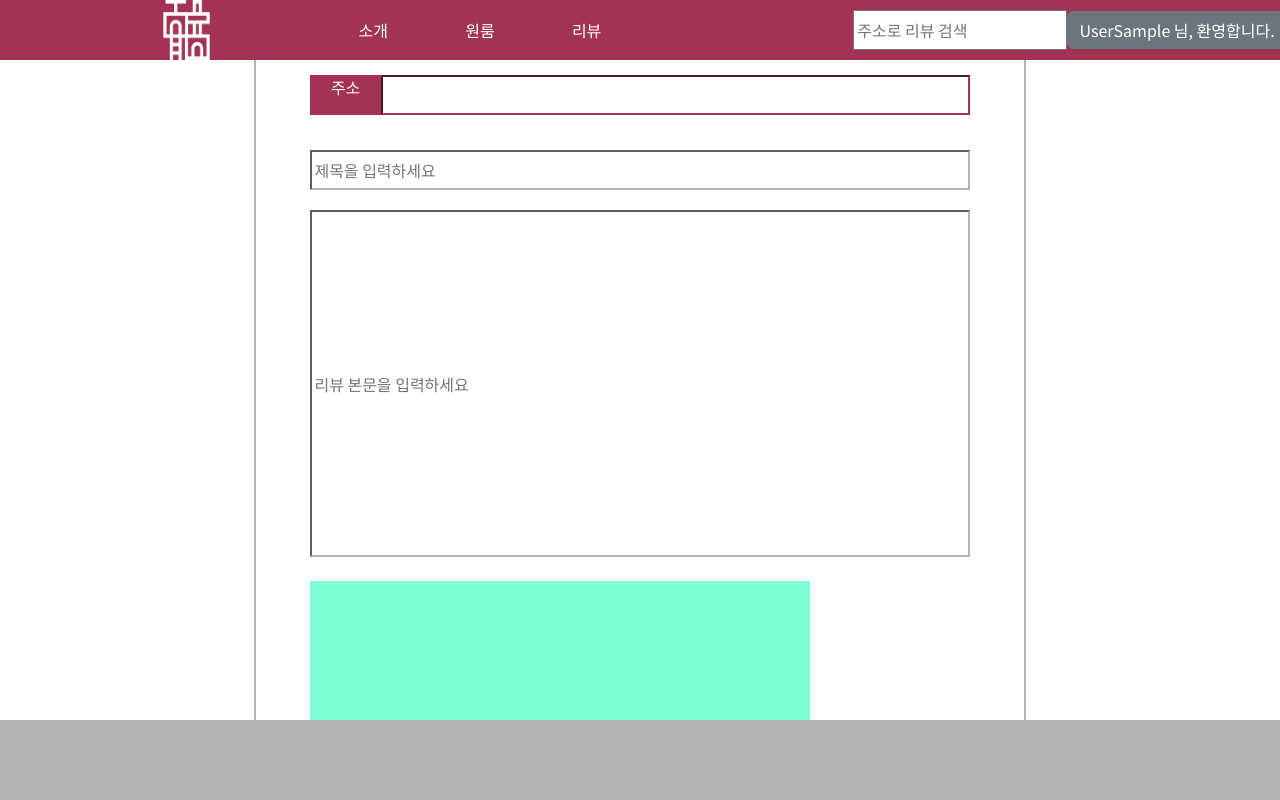
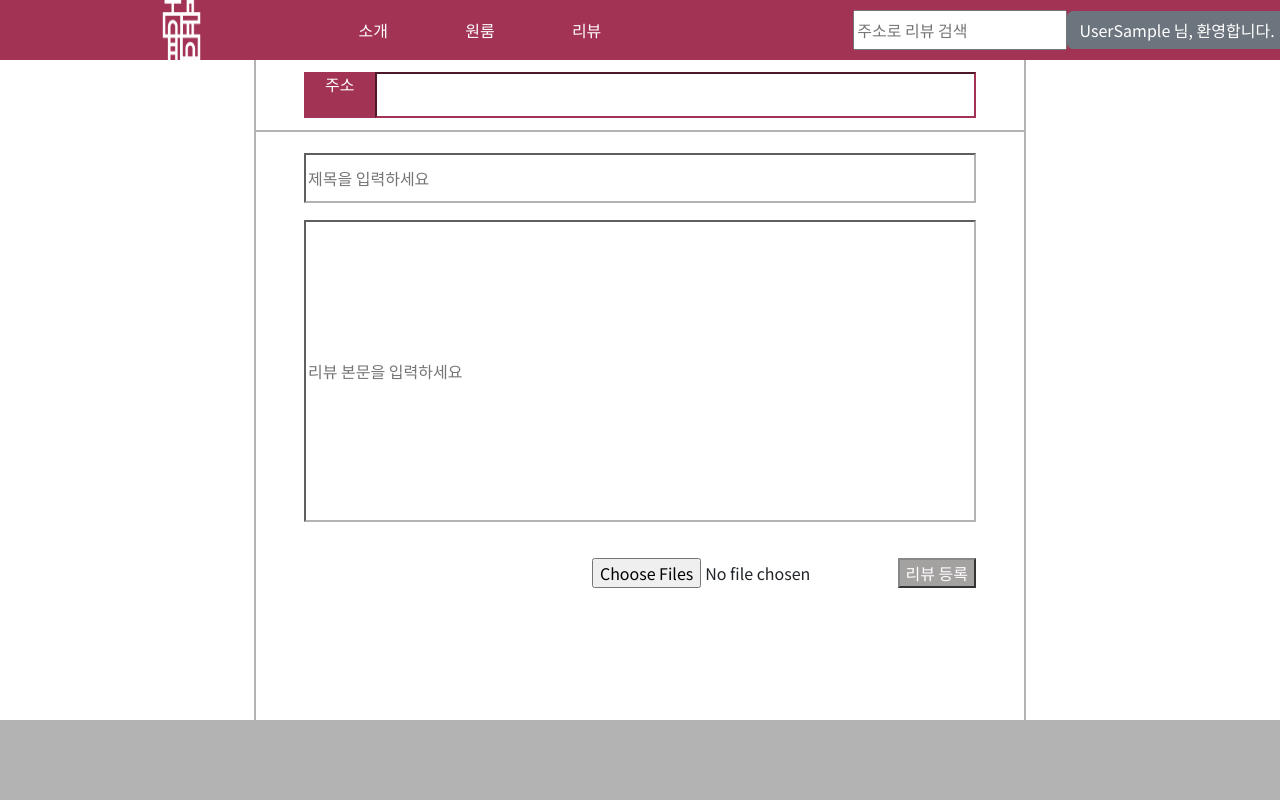
Before and after one commit to adover134/django_review_platform, a Django app: page /normal_user_review_write_page/ in a window 1280 px wide. Run offline with Django 4.2, Linux system fonts and the light colour scheme; the visitor is signed in with stand-in values (Sample User, id 1); style sheets or scripts are compiled from the project's sources; parts of the project's set-up code (start-up, migrations or seed data) failed here and were passed over; some libraries are stand-ins or nearby versions.

Commit message:
리뷰작성페이지 비율

```diff
--- a/static/css/normalUserReviewWriteTemplate.css
+++ b/static/css/normalUserReviewWriteTemplate.css
@@ -1,3 +1,22 @@
+#text_review {
+  height: 100%;
+  width: 100%;
+}
+
+#tr1 {
+  outline: solid 2px #B3B3B3;
+  height: 10.6%;
+  width: 100%;
+  display: flex;
+  padding: 1.5% 6.25% 1.5% 6.25%;
+}
+
+#tr2 {
+  height: 89.39%;
+  width: 100%;
+  padding: 3.03% 6.25% 3.03% 6.25%;
+}
+
 #mainDiv {
   overflow-y: scroll;
   overflow-x: hidden;
@@ -8,18 +27,19 @@ li {
 }
 
 img {
-  width: 6.2vw;
-  height: 10vh;
+  width: 100%;
+  height: 100%;
   list-style: none;
+  float: left;
+  padding-right: 20%;
 }
 
 .image-preview {
-  padding-left: 0;
-  width: 500px;
-  height: 200px;
+  width: 50%;
+  height: 100%;
   background-color: aquamarine;
   display: flex;
-  gap: 1.6vw;
+  float: left;
 }
 
 /*# sourceMappingURL=normalUserReviewWriteTemplate.css.map */
--- a/static/css/normalUserReviewWriteTemplate.scss
+++ b/static/css/normalUserReviewWriteTemplate.scss
@@ -1,4 +1,20 @@
 @import "color.scss";
+#text_review{
+    height:100%;
+    width:100%;
+}
+#tr1{
+    outline: solid 2px #B3B3B3 ;
+    height: 10.6%;
+    width: 100%;
+    display: flex;
+    padding: 1.5% 6.25% 1.5% 6.25%;
+}
+#tr2{
+    height: 89.39%;
+    width: 100%;
+    padding: 3.03% 6.25% 3.03% 6.25%;
+}
 #mainDiv{
     overflow-y:scroll;
     overflow-x:hidden;
@@ -8,16 +24,17 @@ li{
 }
 
 img{
-    width: 6.2vw;
-    height: 10vh;
+    width:100%;
+    height:100%;
     list-style: none;
+    float: left;
+    padding-right:20%;
 }
 
 .image-preview{
-    padding-left: 0;
-    width: 500px;
-    height: 200px;
+    width: 50%;
+    height: 100%;
     background-color: aquamarine;
     display: flex;
-    gap: 1.6vw;
+    float: left;
 }
--- a/templates/normal_user_review_write.html
+++ b/templates/normal_user_review_write.html
@@ -6,30 +6,35 @@
     <link rel="stylesheet" href="{% static 'css/normalUserReviewWriteTemplate.css' %}">
     <script src="//t1.daumcdn.net/mapjsapi/bundle/postcode/prod/postcode.v2.js"></script>
     <div id="icons" style="position:relative; display:none; float:left; height:500px; width:200px; border:1px solid green;"></div>
-    <div style="width: 51.5vw; margin: 0 auto">
+    <div style="width: 100%; height: 100%;">
         <form id="text_review" action="#" method="POST" enctype="multipart/form-data">
             {% csrf_token %}
-            <div style="height: 8.8vh; width: 100%; padding-top: 1.9vh; display: flex">
-                <div style="background-color: #A23355; color: white; width: 5.5vw; height: 5vh;
-                        text-align: center; margin: 0 auto">주소</div>
-                <input id="id_address" style="float: right; height: 5vh; border-color: #A23355;
+            <div id="tr1">
+                <div style="background-color: #A23355 ; color: white; height:100%; width: 10.61% ;
+                        text-align: center; margin: 0 auto" id="review_address">주소</div>
+                <input id="id_address" style="float: right; border-color: #A23355;
                         flex:1" name="address" required>
+                <script>
+                    let a = (document.getElementById('room_search_filter').offsetHeight/16).toString()+'rem';
+                    document.getElementById('room_search_filter').style.fontSize=a;
+                </script>
             </div>
-            <div style="height: 7.5vh; width: 100%; padding-top: 2.5vh">
-                <input style="width: 100%; height: 5vh; text-align: left; border-color: #B3B3B3" name="title"
+            <div id="tr2">
+                <div style="height: 9.09%; width: 100%; ">
+                    <input style="height:100%;width: 100%; text-align: left; border-color: #B3B3B3" name="title"
                            placeholder="제목을 입력하세요">
                 </div>
-            <div style="padding-top: 2.5vh">
-                <input style="height: 43.3vh; width: 100%; border-color: #B3B3B3" name="review_sentence"
+                <div style="height: 58.7%; padding-top: 2.604%">
+                    <input style="height: 100%; width: 100%; text-align:left; border-color: #B3B3B3" name="review_sentence"
                            placeholder="리뷰 본문을 입력하세요">
                 </div>
-            <div style="padding-top: 3vh">
+                <div style="padding-top: 3.038%">
                     <ul class="image-preview"></ul> {# 업로드한 이미지 띄우는 부분 #}
-
                     <div style="float: right">
                         <input type="file" class="real-upload" accept="image/*" multiple id="images" name="images">
                         <input value="리뷰 등록" type="submit" style="background-color: #A4A1A1; border-color:#888888;
                         color: white">
+                    </div>
                 </div>
             </div>
         </form>
```
Also changed, not shown: static/css/roomTest31Template.css (added, +39 -0 lines), static/css/roomTest31Template.scss (added, +27 -0 lines), templates/review_search.html (+7 -7 lines), 2 other files. Lines whose indentation alone changed are shown as unchanged.
